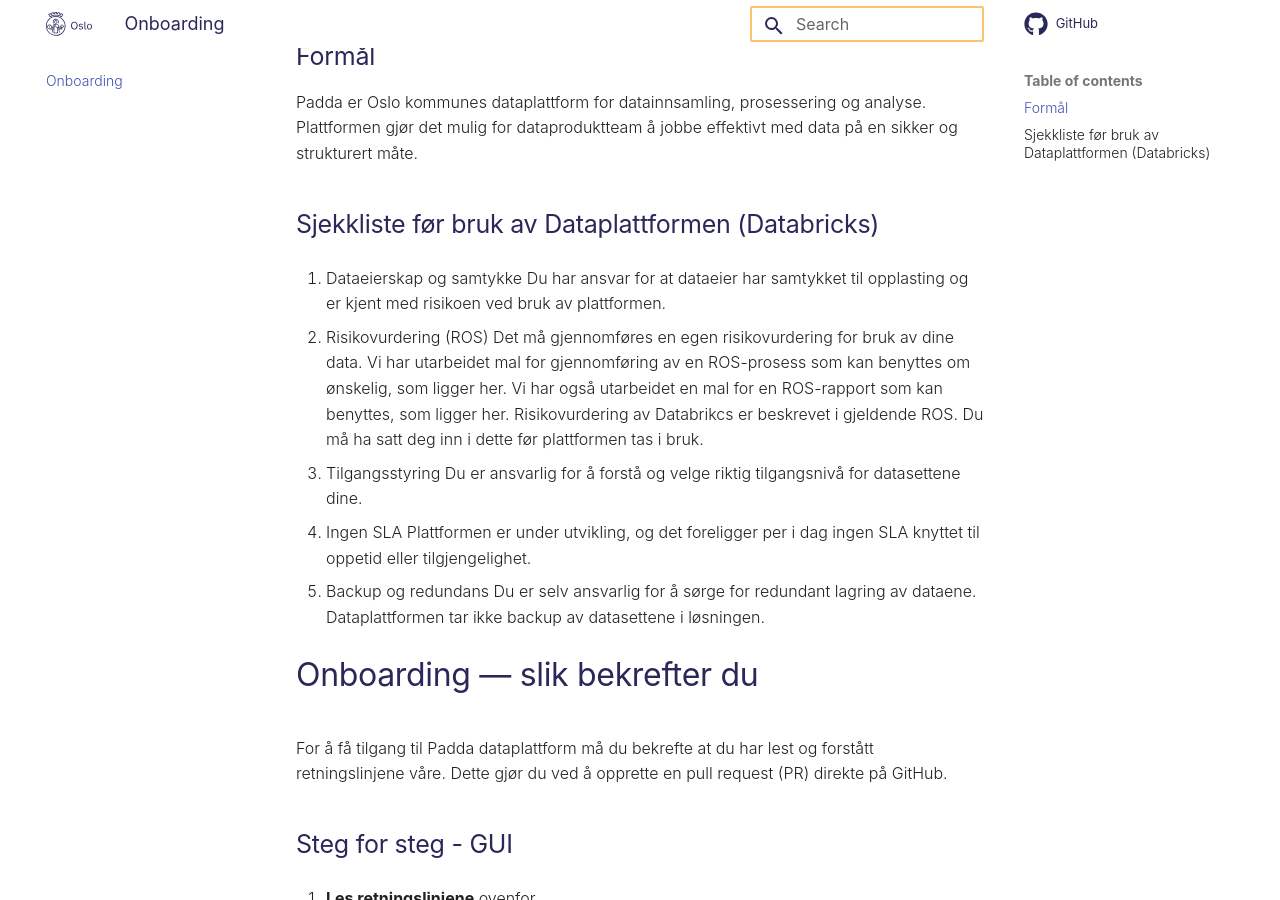
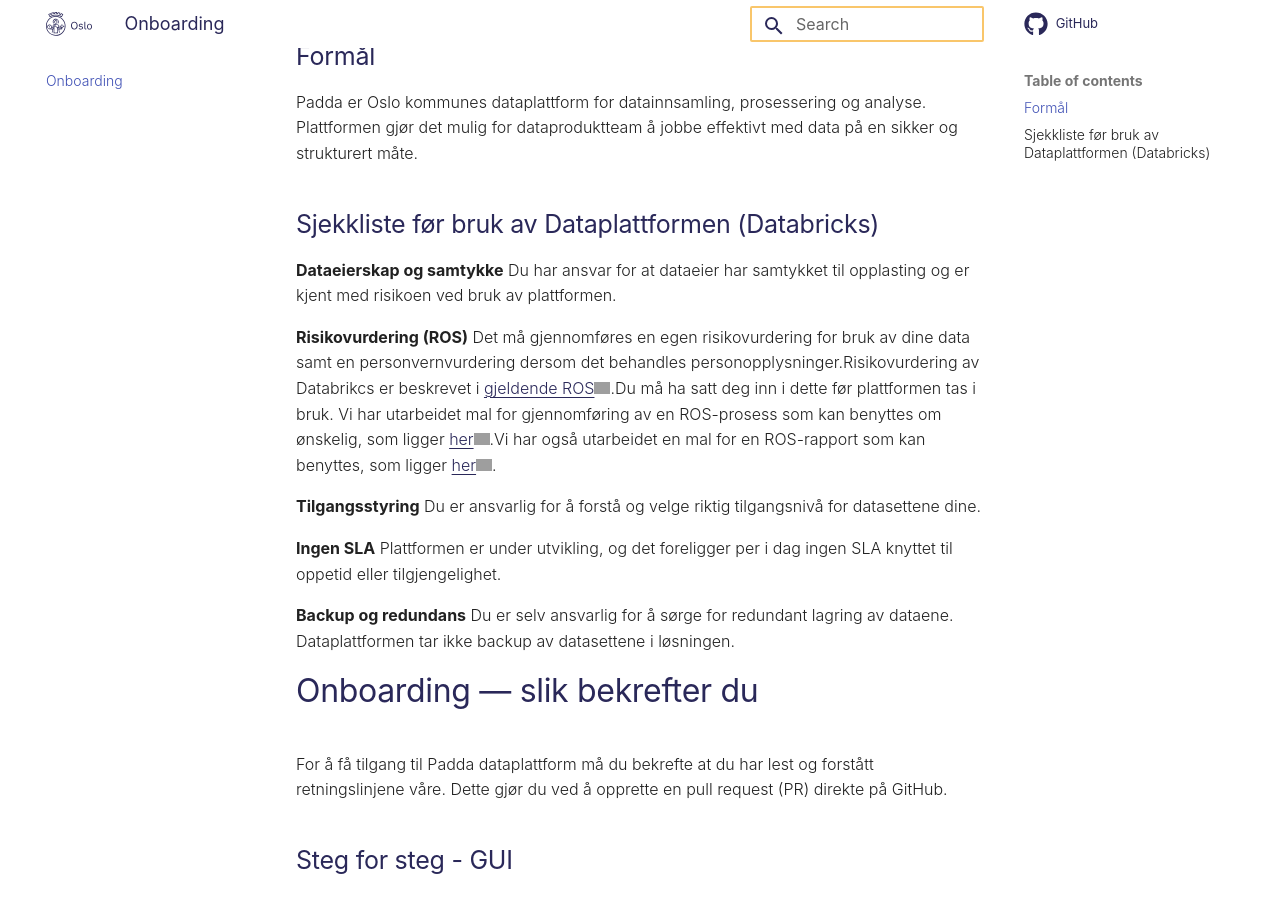
Before and after one commit to oslokommune/padda-golden-path, an MkDocs documentation site: the page built from docs/ONBOARDING.md, in a window 1280 px wide and 900 px high, scrolled down 281 px. Built offline with MkDocs 1.6.1 and Material for MkDocs 9.7.7, drawn with Linux system fonts in a browser that asks for light colours; comment, search, counter and statistics services are not loaded; grey boxes are pictures that could not be loaded.

Commit message:
Updated onboarding

```diff
--- a/docs/ONBOARDING.md
+++ b/docs/ONBOARDING.md
@@ -8,22 +8,19 @@
 
 ## Sjekkliste før bruk av Dataplattformen (Databricks)
 
-1. Dataeierskap og samtykke
+**Dataeierskap og samtykke**
 Du har ansvar for at dataeier har samtykket til opplasting og er kjent med risikoen ved bruk av plattformen.
 
-2. Risikovurdering (ROS)
-Det må gjennomføres en egen risikovurdering for bruk av dine data. Vi har utarbeidet mal for gjennomføring av en ROS-prosess som kan benyttes om ønskelig, som ligger her.
-Vi har også utarbeidet en mal for en ROS-rapport som kan benyttes, som ligger her.
-Risikovurdering av Databrikcs er beskrevet i gjeldende ROS.
-Du må ha satt deg inn i dette før plattformen tas i bruk.
+**Risikovurdering (ROS)**
+Det må gjennomføres en egen risikovurdering for bruk av dine data samt en personvernvurdering dersom det behandles personopplysninger.Risikovurdering av Databrikcs er beskrevet i [gjeldende ROS](https://docs.google.com/document/d/1uh4AcDAb_cwKZcGJqxAXN_t5kNA-ia3V/edit%E2%80%A8https://oslokommune.sharepoint.com/:w:/s/TEAM-DIG-jipii/IQDruTSV8dMRSoENWpvHFgecAe8nV6vvjEM6sAak3U202F4?e=CmCuJf).Du må ha satt deg inn i dette før plattformen tas i bruk. Vi har utarbeidet mal for gjennomføring av en ROS-prosess som kan benyttes om ønskelig, som ligger [her](https://miro.com/app/board/uXjVGQbi2BY=/).Vi har også utarbeidet en mal for en ROS-rapport som kan benyttes, som ligger [her](https://oslokommune.sharepoint.com/:w:/r/sites/TEAM-DIG-JIPI/Delte%20dokumenter/General/ROS%20Metoder/ROS-NextGen/MAL%20Rosrapport%20Databricks%20dataproduktteam.docx?d=w3ceef0c9ba314bc595e458967e19342d&csf=1&web=1&e=lCahPa).
 
-3. Tilgangsstyring
+**Tilgangsstyring**
 Du er ansvarlig for å forstå og velge riktig tilgangsnivå for datasettene dine.
 
-4. Ingen SLA
+**Ingen SLA**
 Plattformen er under utvikling, og det foreligger per i dag ingen SLA knyttet til oppetid eller tilgjengelighet.
 
-5. Backup og redundans
+**Backup og redundans**
 Du er selv ansvarlig for å sørge for redundant lagring av dataene.
 Dataplattformen tar ikke backup av datasettene i løsningen.
 
```
